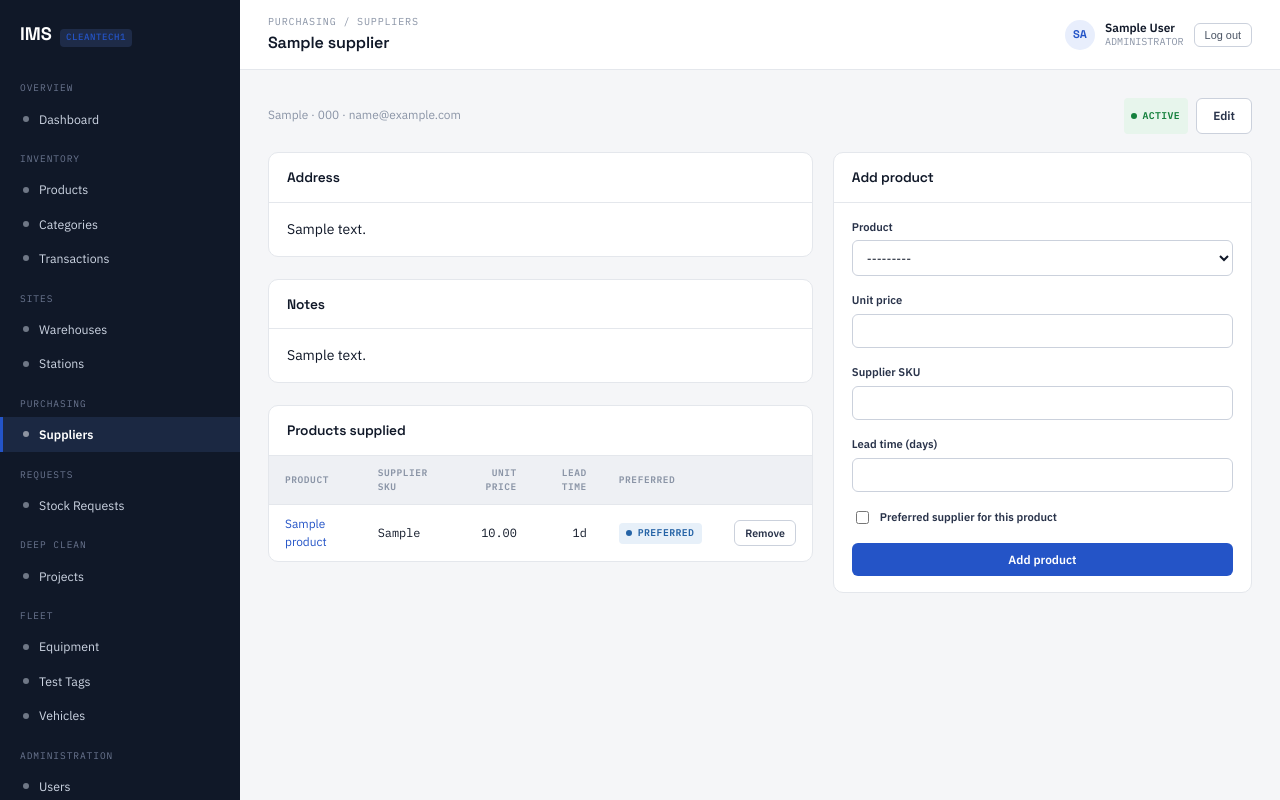
After one commit to the-roshandahal/IMSDjango, a Django app: page /suppliers/1/ in a window 1280 px wide. The commit adds this page. Run offline with Django 5.2, Linux system fonts and the light colour scheme; a user stored in the database is signed in; tables that the repository leaves empty hold one stand-in row (values such as "Sample post").

Commit message:
Add supplier management: records, contacts, and per-supplier product pricing
New suppliers app covering SRS Module 10's CRUD surface: supplier
contact/address records and a product<->supplier link carrying that
supplier's unit price, SKU, lead time, and a preferred flag. Purchase
history and delivery/quality performance indicators are deferred until
the Purchase Order module exists to generate that data.

Co-Authored-By: Claude Sonnet 5 <noreply@anthropic.com>
Claude-Session: https://claude.ai/code/session_01CYDBefNVj9KnBLmtLZCHED

```diff
--- a/apps/core/context_processors.py
+++ b/apps/core/context_processors.py
@@ -27,5 +27,6 @@ def nav_capabilities(request):
         "can_view_projects": has_capability(user, "project.manage")
         or has_capability(user, "project.view")
         or has_capability(user, "project.update_own"),
+        "can_view_suppliers": has_capability(user, "supplier.view") or has_capability(user, "supplier.manage"),
         "is_admin": user.role == Role.ADMIN,
     }
--- a/apps/core/permissions.py
+++ b/apps/core/permissions.py
@@ -25,6 +25,7 @@ ROLE_CAPABILITIES = {
     ("wh_supervisor", "stocktake.manage"): True,
     ("wh_supervisor", "reports.view_own_site"): True,
     ("wh_supervisor", "purchase_request.create"): True,
+    ("wh_supervisor", "supplier.view"): True,
 
     ("station_supervisor", "product.view"): True,
     ("station_supervisor", "station_request.create"): True,
@@ -61,6 +62,7 @@ ROLE_CAPABILITIES = {
     ("management", "reports.view"): True,
     ("management", "warehouse.stock.view"): True,
     ("management", "project.view"): True,
+    ("management", "supplier.view"): True,
 }
 
 # Roles that see everything regardless of SiteAssignment (still gated by capability).
--- /dev/null
+++ b/apps/suppliers/forms.py
@@ -0,0 +1,24 @@
+from django import forms
+
+from apps.catalogue.models import Product
+from apps.suppliers.models import Supplier, SupplierProduct
+
+
+class SupplierForm(forms.ModelForm):
+    class Meta:
+        model = Supplier
+        fields = ["name", "contact_person", "phone", "email", "address", "notes", "is_active"]
+        widgets = {
+            "address": forms.Textarea(attrs={"rows": 2}),
+            "notes": forms.Textarea(attrs={"rows": 2}),
+        }
+
+
+class SupplierProductForm(forms.ModelForm):
+    class Meta:
+        model = SupplierProduct
+        fields = ["product", "unit_price", "supplier_sku", "lead_time_days", "is_preferred"]
+
+    def __init__(self, *args, **kwargs):
+        super().__init__(*args, **kwargs)
+        self.fields["product"].queryset = Product.objects.filter(is_archived=False)
--- /dev/null
+++ b/apps/suppliers/models.py
@@ -0,0 +1,45 @@
+from django.db import models
+
+from apps.catalogue.models import Product
+
+
+class Supplier(models.Model):
+    """SRS Section 5.10. Purchase history and delivery/quality performance
+    indicators are deferred until the Purchase Order module (5.11) exists
+    to generate that data -- nothing to report on yet."""
+
+    name = models.CharField(max_length=200, unique=True)
+    contact_person = models.CharField(max_length=120, blank=True)
+    phone = models.CharField(max_length=32, blank=True)
+    email = models.EmailField(blank=True)
+    address = models.TextField(blank=True)
+    notes = models.TextField(blank=True)
+    is_active = models.BooleanField(default=True)
+    created_at = models.DateTimeField(auto_now_add=True)
+
+    class Meta:
+        ordering = ["name"]
+
+    def __str__(self):
+        return self.name
+
+
+class SupplierProduct(models.Model):
+    """A product a supplier can provide, with that supplier's price for it."""
+
+    supplier = models.ForeignKey(Supplier, on_delete=models.CASCADE, related_name="supplier_products")
+    product = models.ForeignKey(Product, on_delete=models.CASCADE, related_name="supplier_products")
+    unit_price = models.DecimalField(max_digits=12, decimal_places=2)
+    supplier_sku = models.CharField(max_length=64, blank=True)
+    lead_time_days = models.PositiveIntegerField(null=True, blank=True)
+    is_preferred = models.BooleanField(default=False, help_text="Preferred supplier for this product.")
+    updated_at = models.DateTimeField(auto_now=True)
+
+    class Meta:
+        constraints = [
+            models.UniqueConstraint(fields=["supplier", "product"], name="uniq_supplier_product"),
+        ]
+        ordering = ["product__name"]
+
+    def __str__(self):
+        return f"{self.product.name} @ {self.supplier.name}: {self.unit_price}"
--- a/config/settings/base.py
+++ b/config/settings/base.py
@@ -41,6 +41,7 @@ INSTALLED_APPS = [
     "apps.equipment",
     "apps.vehicles",
     "apps.projects",
+    "apps.suppliers",
 ]
 
 MIDDLEWARE = [
--- a/config/urls.py
+++ b/config/urls.py
@@ -18,4 +18,5 @@ urlpatterns = [
     path("", include("apps.equipment.urls_web")),
     path("", include("apps.vehicles.urls_web")),
     path("", include("apps.projects.urls_web")),
+    path("", include("apps.suppliers.urls_web")),
 ]
--- a/templates/base.html
+++ b/templates/base.html
@@ -40,6 +40,13 @@
       <a class="nav-link {% if 'warehouses_web:station' in request.resolver_match.view_name %}active{% endif %}" href="{% url 'warehouses_web:station-list' %}">
         <span class="nav-dot"></span> Stations
       </a>
+
+      {% if can_view_suppliers %}
+      <div class="nav-section">Purchasing</div>
+      <a class="nav-link {% if 'suppliers_web:' in request.resolver_match.view_name %}active{% endif %}" href="{% url 'suppliers_web:list' %}">
+        <span class="nav-dot"></span> Suppliers
+      </a>
+      {% endif %}
 
       {% if can_view_requests or can_create_requests %}
       <div class="nav-section">Requests</div>
--- /dev/null
+++ b/templates/suppliers/supplier_detail.html
@@ -0,0 +1,91 @@
+{% extends "base.html" %}
+{% block title %}{{ supplier.name }} - IMS{% endblock %}
+{% block crumb %}Purchasing / Suppliers{% endblock %}
+{% block page_title %}{{ supplier.name }}{% endblock %}
+{% block content %}
+
+<div class="page-head">
+  <div class="desc">
+    {% if supplier.contact_person %}{{ supplier.contact_person }} &middot; {% endif %}
+    {% if supplier.phone %}{{ supplier.phone }} &middot; {% endif %}
+    {{ supplier.email|default:"no email on file" }}
+  </div>
+  <div class="actions-row">
+    {% if supplier.is_active %}<span class="status-rail good">Active</span>{% else %}<span class="status-rail pending">Inactive</span>{% endif %}
+    {% if can_manage %}<a class="btn btn-secondary" href="{% url 'suppliers_web:edit' supplier.pk %}">Edit</a>{% endif %}
+  </div>
+</div>
+
+<div class="two-col">
+  <div>
+    {% if supplier.address %}
+    <div class="panel">
+      <div class="panel-head"><h2>Address</h2></div>
+      <div class="panel-body"><p style="margin:0;white-space:pre-line;">{{ supplier.address }}</p></div>
+    </div>
+    {% endif %}
+
+    {% if supplier.notes %}
+    <div class="panel">
+      <div class="panel-head"><h2>Notes</h2></div>
+      <div class="panel-body"><p style="margin:0;white-space:pre-line;">{{ supplier.notes }}</p></div>
+    </div>
+    {% endif %}
+
+    <div class="panel">
+      <div class="panel-head"><h2>Products supplied</h2></div>
+      <div class="panel-body flush">
+        {% if supplier_products %}
+        <table class="data">
+          <thead>
+            <tr>
+              <th>Product</th><th>Supplier SKU</th><th class="num">Unit price</th>
+              <th class="num">Lead time</th><th>Preferred</th>{% if can_manage %}<th></th>{% endif %}
+            </tr>
+          </thead>
+          <tbody>
+            {% for sp in supplier_products %}
+            <tr>
+              <td><a href="{% url 'catalogue_web:product-detail' sp.product_id %}">{{ sp.product.name }}</a></td>
+              <td class="mono">{{ sp.supplier_sku|default:"—" }}</td>
+              <td class="num mono">{{ sp.unit_price }}</td>
+              <td class="num mono">{% if sp.lead_time_days %}{{ sp.lead_time_days }}d{% else %}—{% endif %}</td>
+              <td>{% if sp.is_preferred %}<span class="status-rail info">Preferred</span>{% else %}—{% endif %}</td>
+              {% if can_manage %}
+              <td>
+                <form method="post" action="{% url 'suppliers_web:product-remove' supplier.pk sp.pk %}" onsubmit="return confirm('Remove this product from the supplier?');">
+                  {% csrf_token %}<button type="submit" class="btn btn-secondary btn-sm">Remove</button>
+                </form>
+              </td>
+              {% endif %}
+            </tr>
+            {% endfor %}
+          </tbody>
+        </table>
+        {% else %}
+        <div class="empty-state">No products linked to this supplier yet.</div>
+        {% endif %}
+      </div>
+    </div>
+  </div>
+
+  {% if can_manage %}
+  <div>
+    <div class="panel">
+      <div class="panel-head"><h2>Add product</h2></div>
+      <div class="panel-body">
+        <form method="post" action="{% url 'suppliers_web:product-add' supplier.pk %}">
+          {% csrf_token %}
+          <div class="field"><label>Product</label>{{ product_form.product }}</div>
+          <div class="field"><label>Unit price</label>{{ product_form.unit_price }}</div>
+          <div class="field"><label>Supplier SKU</label>{{ product_form.supplier_sku }}</div>
+          <div class="field"><label>Lead time (days)</label>{{ product_form.lead_time_days }}</div>
+          <div class="field checkbox-field">{{ product_form.is_preferred }}<label style="margin:0;">Preferred supplier for this product</label></div>
+          <button type="submit" class="btn btn-primary" style="width:100%;justify-content:center;">Add product</button>
+        </form>
+      </div>
+    </div>
+  </div>
+  {% endif %}
+</div>
+{% endblock %}
```
Also changed, not shown: apps/suppliers/admin.py (added, +22 -0 lines), apps/suppliers/apps.py (added, +7 -0 lines), apps/suppliers/urls_web.py (added, +17 -0 lines), apps/suppliers/web_views.py (added, +113 -0 lines), templates/suppliers/supplier_form.html (added, +25 -0 lines), templates/suppliers/supplier_list.html (added, +62 -0 lines), apps/suppliers/__init__.py (added), apps/suppliers/migrations/0001_initial.py (added), apps/suppliers/migrations/__init__.py (added).
